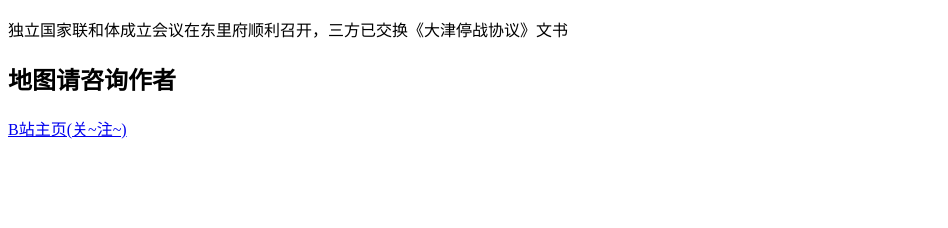
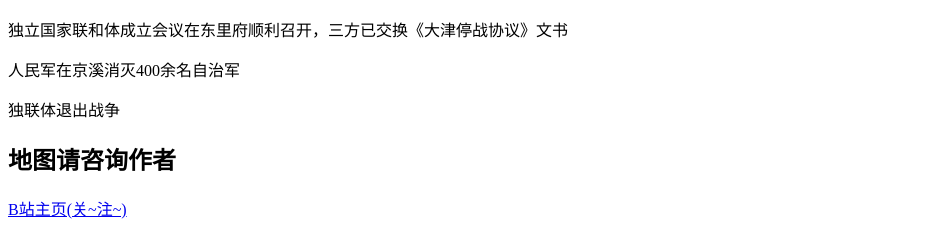
Before and after one commit to XPyffw/The-Empire-News.github.io, a plain HTML site: page index.html in a window 1280 px wide. Shown: the part 742-970 px from the top of the page, without its empty margins (0-948 px from the left). Before the commit the page ends 890 px from the top, so only its background shows below. Drawn offline with Linux system fonts and the light colour scheme.

Commit message:
Update index.html

```diff
--- a/index.html
+++ b/index.html
@@ -3,5 +3,7 @@
 <h1>The Empire
 <h2>新闻  西元814年11月10日 2024/11/24</h2>
 <p>独立国家联和体成立会议在东里府顺利召开，三方已交换《大津停战协议》文书
+<p>人民军在京溪消灭400余名自治军<p>
+<p>独联体退出战争<p>
 <h2>地图请咨询作者</h2>
 <a href="https://space.bilibili.com/1562310525?spm_id_from=333.1007.0.0">B站主页(关~注~)</a>
```
